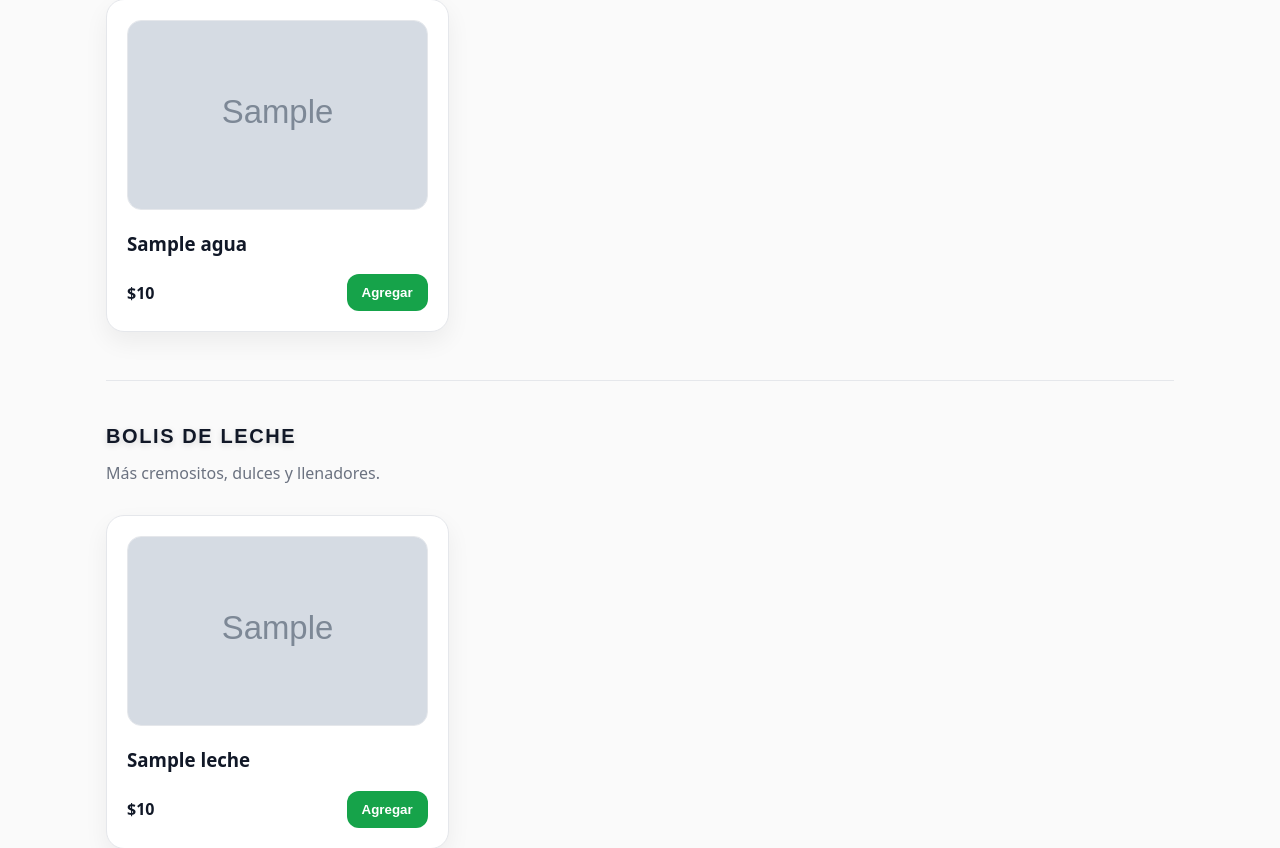
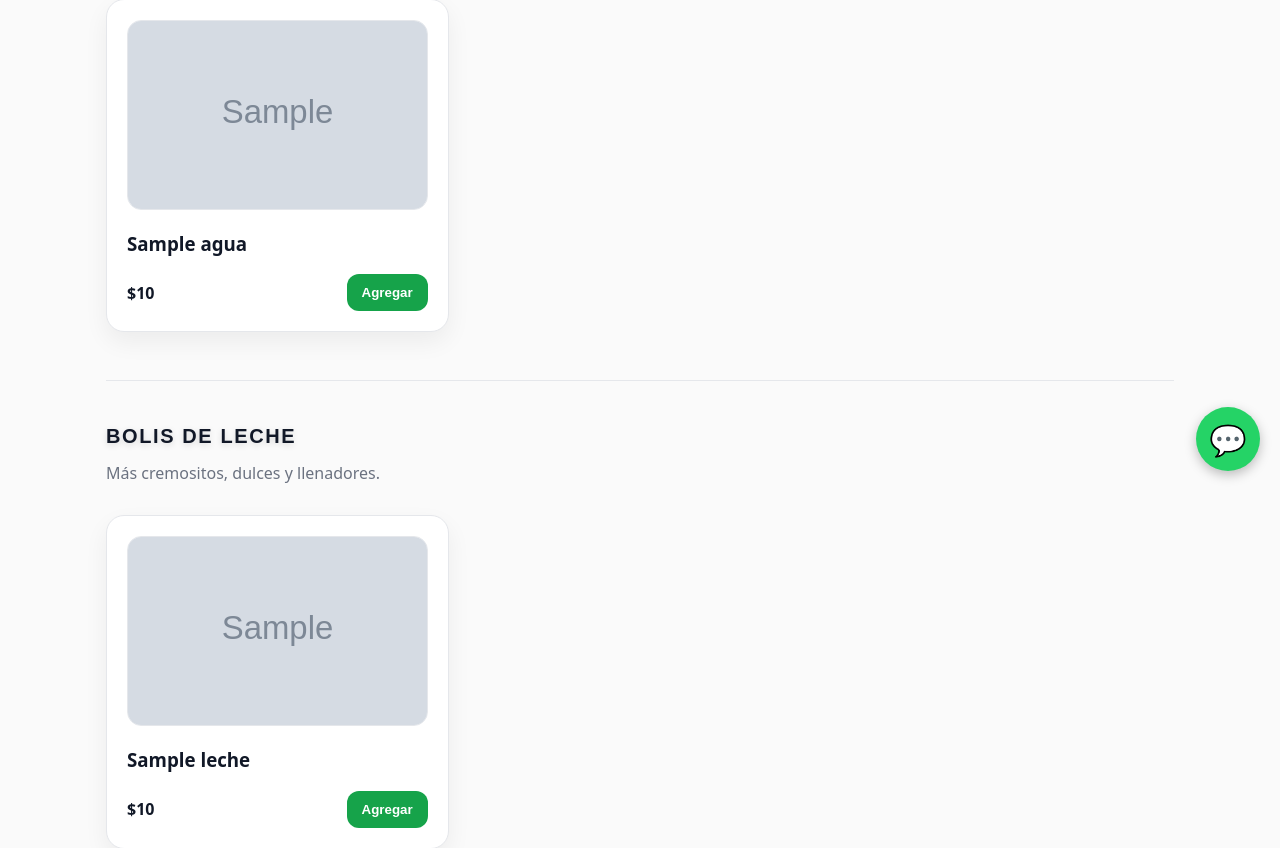
Before and after one commit to bolisnaturales/bolis-naturales, a Django app: template templates/productos/catalogo.html in a window 1280 px wide. Shown: the part 309-1157 px from the top of the page. Run offline with Django 3.2, Linux system fonts and the light colour scheme; the template is opened without the code that fills it: most values are stand-ins (such as "Sample title", 1, 10 or a date in 2020); grey boxes marked "Sample" are stand-in pictures.

Commit message:
Agregar boton flotante de WhatsApp

```diff
--- a/static/styles.css
+++ b/static/styles.css
@@ -821,3 +821,34 @@ html, body {
   margin-bottom: 14px;
   font-weight: 600;
 }
+
+.whatsapp-float {
+    position: fixed;
+    right: 20px;
+    bottom: 20px;
+
+    width: 64px;
+    height: 64px;
+
+    border-radius: 50%;
+
+    background: #25D366;
+    color: white;
+
+    display: flex;
+    justify-content: center;
+    align-items: center;
+
+    text-decoration: none;
+    font-size: 30px;
+
+    box-shadow: 0 4px 12px rgba(0, 0, 0, 0.25);
+
+    z-index: 9999;
+
+    transition: transform 0.2s ease;
+}
+
+.whatsapp-float:hover {
+    transform: scale(1.1);
+}
--- a/templates/productos/catalogo.html
+++ b/templates/productos/catalogo.html
@@ -181,5 +181,13 @@
         </section>
       </main>
     </div>
+    <a
+      href="https://wa.me/12098097311?text=Hola,%20visité%20bolisnaturales.shop%20y%20quiero%20información%20sobre%20los%20bolis."
+      class="whatsapp-float"
+      target="_blank"
+      aria-label="WhatsApp"
+    >
+      <span>💬</span>
+    </a>
   </body>
 </html>
```
